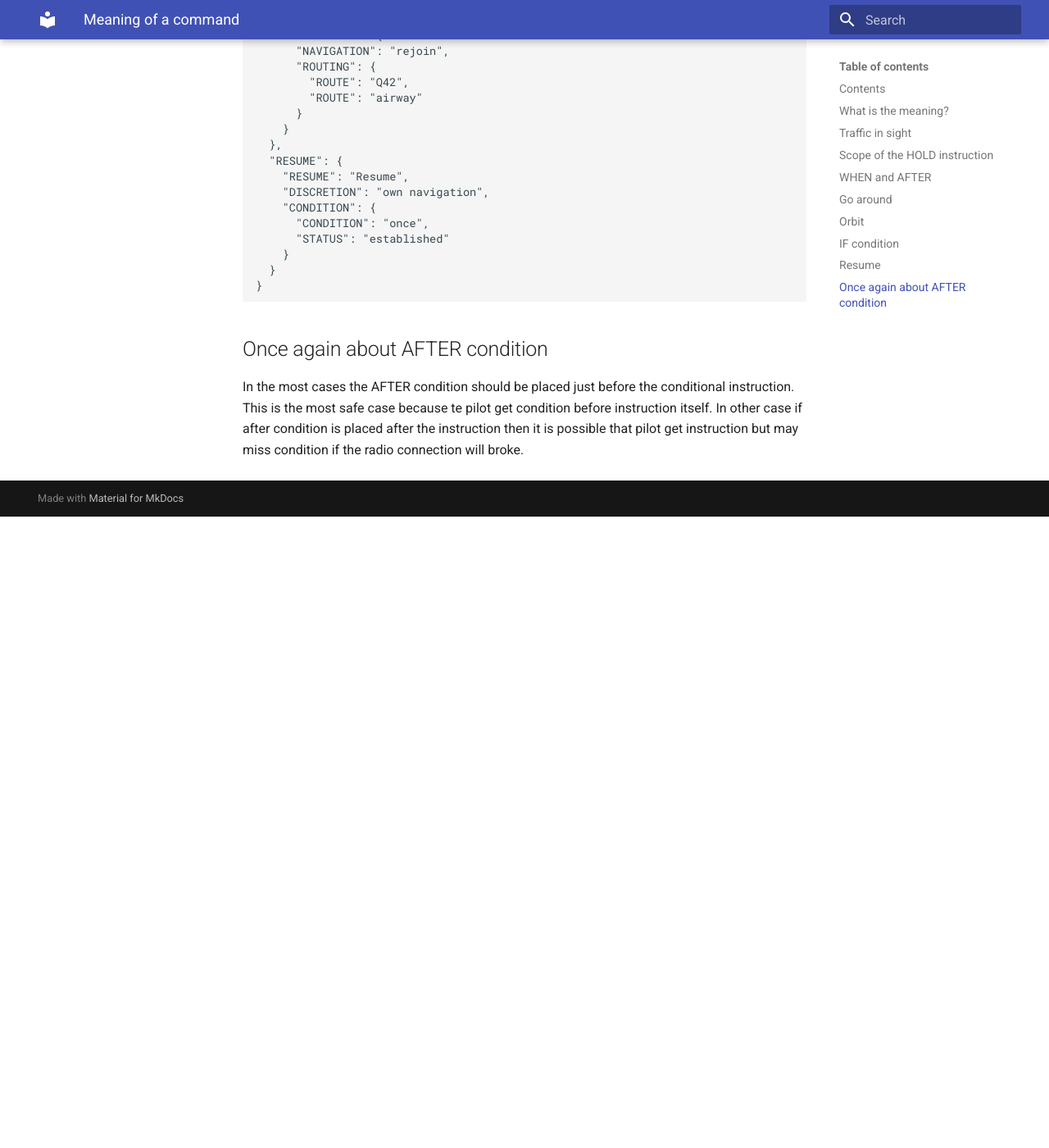
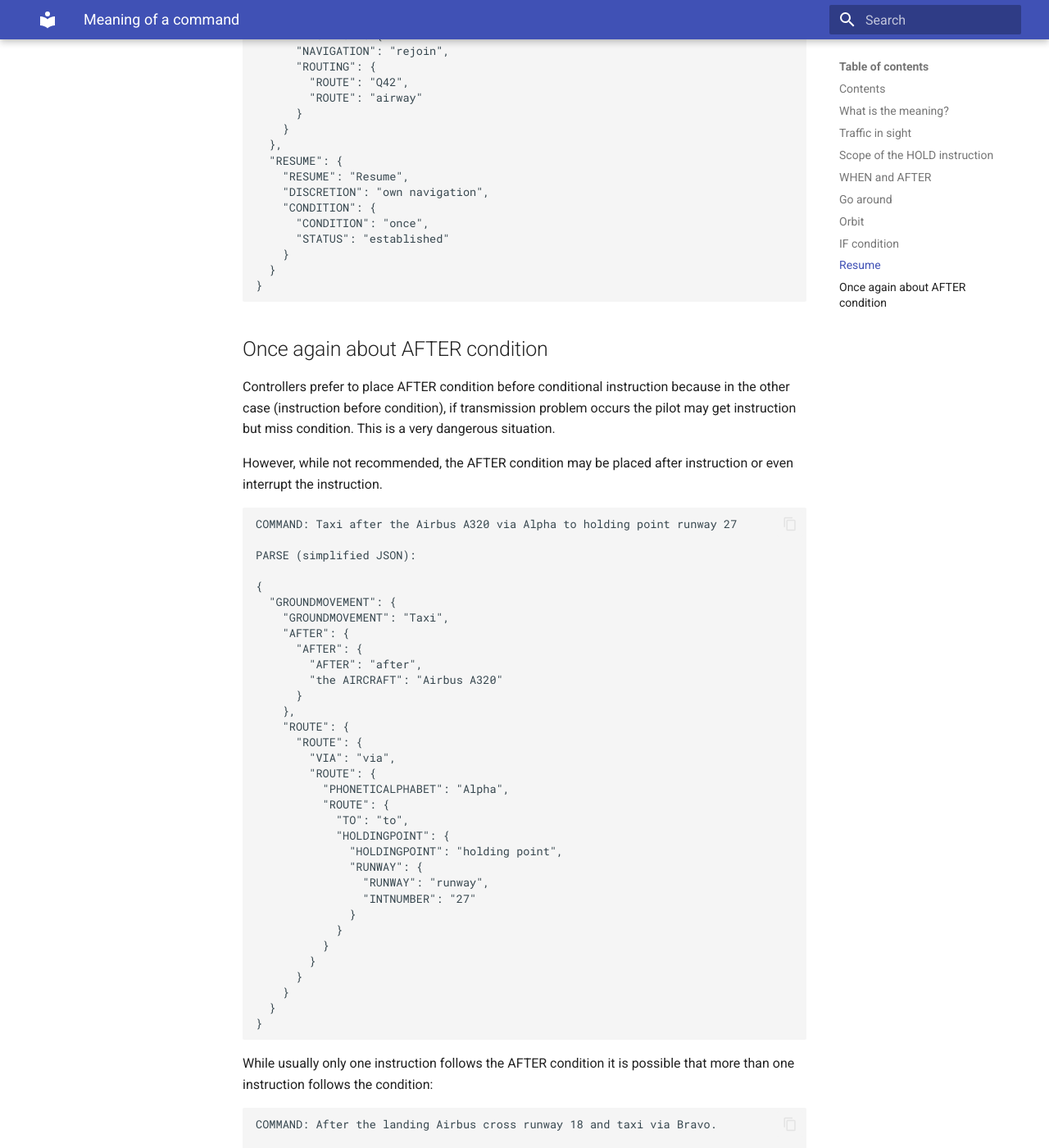
Before and after one commit to sash-tim/ATC-parsing, an MkDocs documentation site: the page built from docs/meaning_of_a_command.md, in a window 1280 px wide and 1400 px high, scrolled down 18576 px. Shown: the whole window at 82% size. Built offline with MkDocs 1.6.1 and Material for MkDocs 9.7.7, drawn with Linux system fonts in a browser that asks for light colours; before the commit the page ends 19206 px from its top, so only the background shows below that; some of the changed text lies outside the part shown.

Commit message:
AFTER category and web site update

````diff
--- a/docs/meaning_of_a_command.md
+++ b/docs/meaning_of_a_command.md
@@ -910,4 +910,79 @@ PARSE (simplified JSON):
 
 ## Once again about AFTER condition
 
-In the most cases the AFTER condition should be placed just before the conditional instruction. This is the most safe case because te pilot get condition before instruction itself. In other case if after condition is placed after the instruction then it is possible that pilot get instruction but may miss condition if the radio connection will broke.
+Controllers prefer to place AFTER condition before conditional instruction because in the other case (instruction before condition), if transmission problem occurs the pilot may get instruction but miss condition. This is a very dangerous situation.
+
+However, while not recommended, the AFTER condition may be placed after instruction or even interrupt the instruction.
+
+```
+COMMAND: Taxi after the Airbus A320 via Alpha to holding point runway 27
+
+PARSE (simplified JSON):
+
+{
+  "GROUNDMOVEMENT": {
+    "GROUNDMOVEMENT": "Taxi",
+    "AFTER": {
+      "AFTER": {
+        "AFTER": "after",
+        "the AIRCRAFT": "Airbus A320"
+      }
+    },
+    "ROUTE": {
+      "ROUTE": {
+        "VIA": "via",
+        "ROUTE": {
+          "PHONETICALPHABET": "Alpha",
+          "ROUTE": {
+            "TO": "to",
+            "HOLDINGPOINT": {
+              "HOLDINGPOINT": "holding point",
+              "RUNWAY": {
+                "RUNWAY": "runway",
+                "INTNUMBER": "27"
+              }
+            }
+          }
+        }
+      }
+    }
+  }
+}
+```
+
+While usually only one instruction follows the AFTER condition it is possible that more than one instruction follows the condition:
+
+```
+COMMAND: After the landing Airbus cross runway 18 and taxi via Bravo.
+
+PARSE (simplified JSON):
+
+{
+  "NAVIGATION": {
+    "AFTER": {
+      "AFTER": {
+        "AFTER": "After",
+        "the ONGOINGACTION": {
+          "ONGOINGACTION": "landing",
+          "AIRCRAFT": "Airbus"
+        }
+      }
+    },
+    "NAVIGATION": {
+      "NAVIGATION": {
+        "NAVIGATION": "cross",
+        "RUNWAY": {
+          "RUNWAY": "runway",
+          "INTNUMBER": "18"
+        }
+      }
+    },
+    "CONJ": "and",
+    "GROUNDMOVEMENT": {
+      "GROUNDMOVEMENT": "taxi",
+      "VIA": "via",
+      "PHONETICALPHABET": "Bravo"
+    }
+  }
+}
+```
--- a/setup.py
+++ b/setup.py
@@ -2,7 +2,7 @@ from setuptools import setup, find_packages
 
 setup(
     name="ATC_parsing",
-    version="1.2.16",
+    version="1.2.17",
     packages=find_packages(),
     include_package_data=True,
     package_data={"ATC_parsing":["data/*"]},
````
